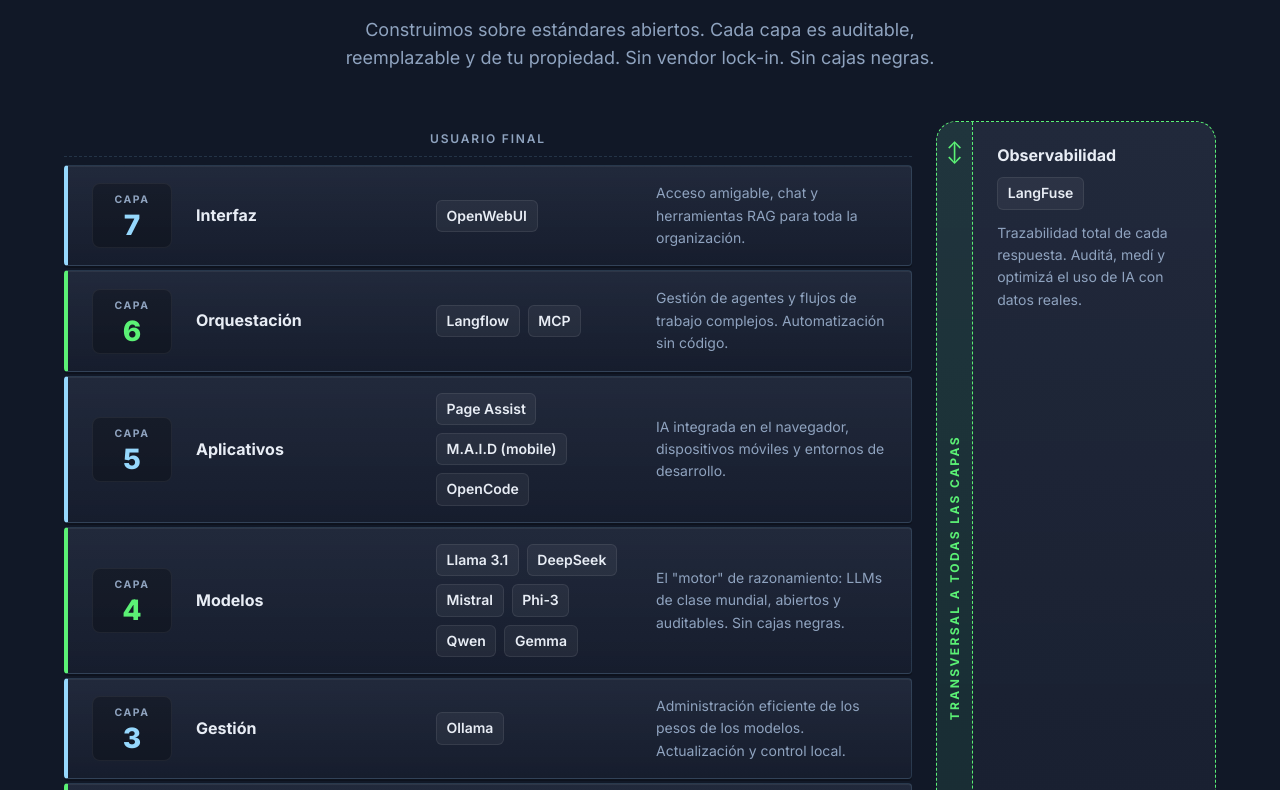
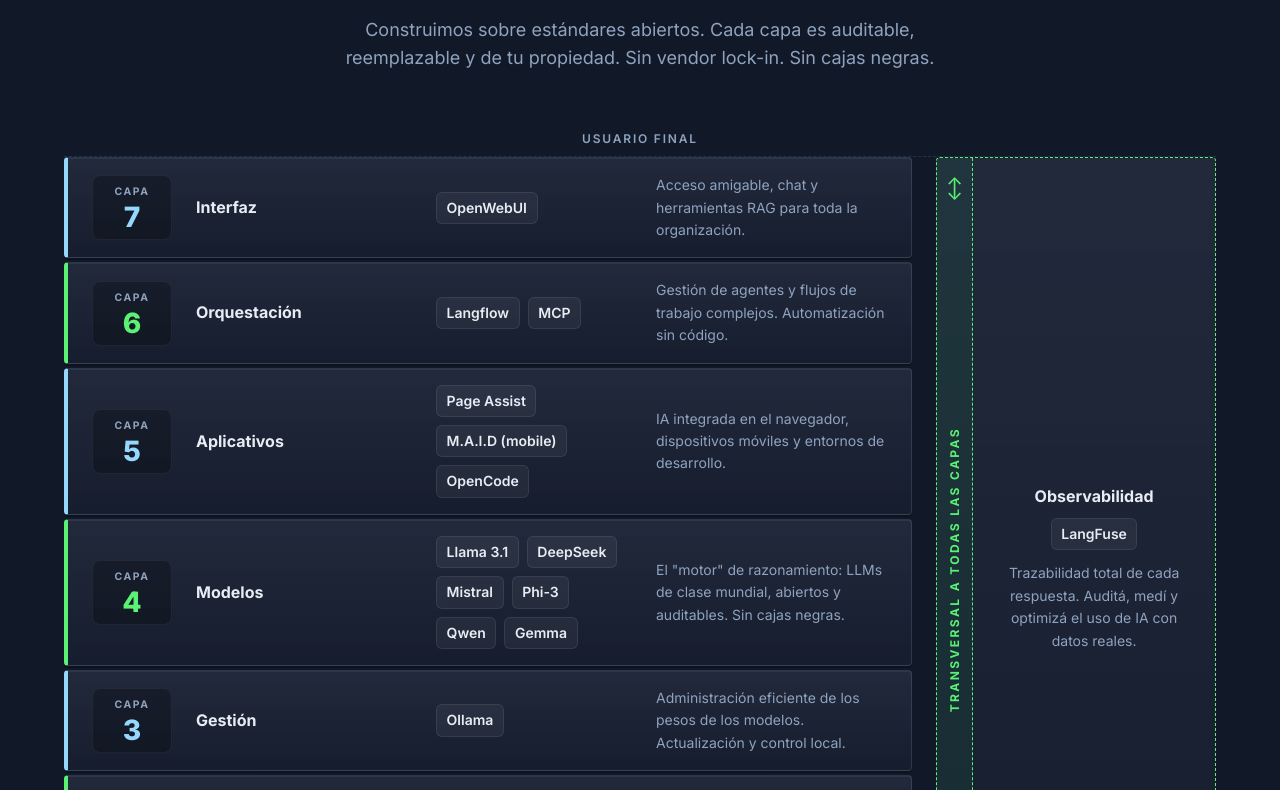
Before and after one commit to nicolasdimarco/GenIA, a React (Vite) app: page / in a window 1280 px wide. Shown: the part 3270-4060 px from the top of the page. Built offline with nearby package versions, Linux system fonts and the light colour scheme.

Commit message:
fix(arquitectura): alinear card transversal con stack y centrar contenido sticky

```diff
--- a/src/components/HowItWorks.css
+++ b/src/components/HowItWorks.css
@@ -3,6 +3,12 @@
 }
 
 .howit__diagram {
+  display: flex;
+  flex-direction: column;
+  gap: 0;
+}
+
+.howit__diagram-main {
   display: grid;
   grid-template-columns: 1fr 280px;
   gap: 1.5rem;
@@ -28,12 +34,10 @@
 
 .howit__stack-label--top {
   border-bottom: 1px dashed var(--color-border);
-  margin-bottom: 0.25rem;
 }
 
 .howit__stack-label--bottom {
   border-top: 1px dashed var(--color-border);
-  margin-top: 0.25rem;
 }
 
 .howit__layer {
@@ -141,7 +145,7 @@
   position: relative;
   background: linear-gradient(180deg, rgba(255, 255, 255, 0.03) 0%, rgba(0, 0, 0, 0.15) 100%), var(--color-bg-card);
   border: 1px dashed var(--color-green);
-  border-radius: var(--border-radius-lg);
+  border-radius: 4px;
   display: grid;
   grid-template-columns: auto 1fr;
   align-items: stretch;
@@ -150,7 +154,7 @@
 .howit__transversal-ribbon {
   background: rgba(34, 197, 94, 0.08);
   border-right: 1px dashed var(--color-green);
-  border-radius: var(--border-radius-lg) 0 0 var(--border-radius-lg);
+  border-radius: 4px 0 0 4px;
   display: flex;
   flex-direction: column;
   align-items: center;
@@ -176,20 +180,28 @@
 }
 
 .howit__transversal-content {
-  position: relative;
+  display: flex;
+  flex-direction: column;
+  justify-content: center;
+  padding: 1.5rem;
 }
 
-.howit__transversal-sticky {
+.howit__transversal-inner {
   position: sticky;
   top: 6rem;
   display: flex;
   flex-direction: column;
+  align-items: center;
+  text-align: center;
   gap: 0.75rem;
-  padding: 1.5rem;
+}
+
+.howit__transversal-inner .howit__tools {
+  justify-content: center;
 }
 
 @media (max-width: 980px) {
-  .howit__diagram {
+  .howit__diagram-main {
     grid-template-columns: 1fr;
   }
   .howit__transversal {
@@ -199,6 +211,7 @@
     flex-direction: row;
     border-right: none;
     border-bottom: 1px dashed var(--color-green);
+    border-radius: 4px 4px 0 0;
     padding: 0.5rem 1rem;
     justify-content: center;
     gap: 0.75rem;
@@ -207,9 +220,8 @@
     writing-mode: horizontal-tb;
     transform: none;
   }
-  .howit__transversal-sticky {
+  .howit__transversal-inner {
     position: static;
-    padding: 1rem 1.5rem 1.5rem;
   }
 }
 
--- a/src/components/HowItWorks.jsx
+++ b/src/components/HowItWorks.jsx
@@ -72,8 +72,9 @@
         </div>
 
         <div className="howit__diagram">
+          <div className="howit__stack-label howit__stack-label--top">Usuario final</div>
+          <div className="howit__diagram-main">
             <div className="howit__stack" role="list" aria-label="Stack de infraestructura">
-            <div className="howit__stack-label howit__stack-label--top">Usuario final</div>
               {[...STACK].reverse().map((item) => (
                 <article
                   key={item.num}
@@ -96,7 +97,6 @@
                   </div>
                 </article>
               ))}
-            <div className="howit__stack-label howit__stack-label--bottom">Infraestructura física</div>
             </div>
 
             <aside
@@ -109,7 +109,7 @@
                 <span className="howit__transversal-arrow">↕</span>
               </div>
               <div className="howit__transversal-content">
-              <div className="howit__transversal-sticky">
+                <div className="howit__transversal-inner">
                   <h3 className="howit__layer-name">{TRANSVERSAL.name}</h3>
                   <ul className="howit__tools" aria-label={`Herramientas transversales`}>
                     {TRANSVERSAL.tools.map((tool) => (
@@ -121,6 +121,8 @@
               </div>
             </aside>
           </div>
+          <div className="howit__stack-label howit__stack-label--bottom">Infraestructura física</div>
+        </div>
       </div>
     </section>
   )
```
Lines whose indentation alone changed are shown as unchanged.
